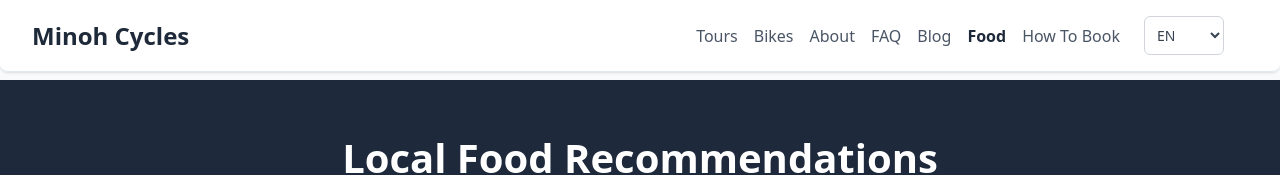
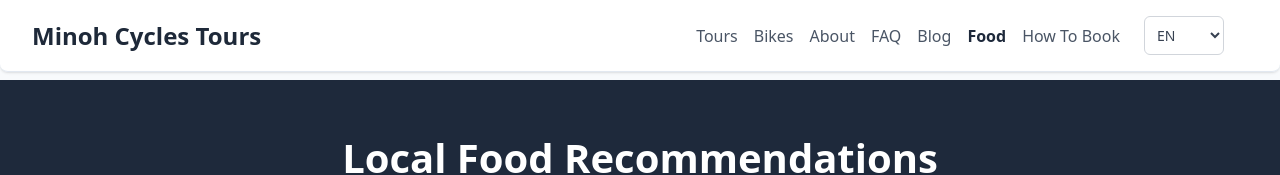
Before and after one commit to jonathan-h-grebe/minoh_cycles_static, a Vue app: page /en/food in a window 1280 px wide. Shown: the top 175 px of the page. Built offline with nearby package versions, Linux system fonts and the light colour scheme; what @vueuse/head would draw is missing.

Commit message:
start rebranding to minoh cycle tours, small change to tours page

```diff
--- a/src/components/AppHeader.vue
+++ b/src/components/AppHeader.vue
@@ -1,8 +1,8 @@
 <template>
   <header class="header flex justify-between items-center rounded-b-lg shadow-sm">
     <div class="text-2xl font-bold text-gray-800">
-      <router-link v-if="!isHomePage" :to="`/${currentLocale}/`" class="brand-link">Minoh Cycles</router-link>
-      <span v-else>Minoh Cycles</span>
+      <router-link v-if="!isHomePage" :to="`/${currentLocale}/`" class="brand-link">Minoh Cycles Tours</router-link>
+      <span v-else>Minoh Cycle Tours</span>
     </div>
     <div class="flex items-center space-x-6">
       <nav class="space-x-4 desktop-nav">
--- a/src/locales/en.json
+++ b/src/locales/en.json
@@ -12,7 +12,7 @@
     "faq": "FAQ"
   },
   "hero": {
-    "brandName": "Minoh Cycles",
+    "brandName": "Minoh Cycle Tours ",
     "title": "E-Bike Rentals & Guided Tours",
     "subtitle": "Experience the best of Northern Osaka by bike",
     "cta": "Book Your Adventure",
@@ -99,9 +99,9 @@
     },
     "tours": {
       "katsuojiMinohFalls": {
-        "name": "Katsuoji & Minoh Falls Half-Day Tour With Lunch",
+        "name": "Katsuoji & Minoh Falls Half-Day Tour",
         "description": "Visit both Katsuoji Temple and Minoh Falls on this half-day adventure, rounded off with lunch at a beloved local restaurant.",
-        "duration": "9AM~2PM",
+        "duration": "9AM~1PM",
         "difficulty": "Moderate"
       },
       "katsuojiVisitorCenter": {
--- a/src/locales/ko.json
+++ b/src/locales/ko.json
@@ -99,9 +99,9 @@
     },
     "tours": {
       "katsuojiMinohFalls": {
-        "name": "점심 포함 가쓰오지 및 미노 폭포 반일 투어",
+        "name": "가쓰오지 및 미노 폭포 반일 투어",
         "description": "이 반나절 모험에서 가쓰오지 사원과 미노 폭포를 모두 방문하고 사랑받는 지역 레스토랑에서 점심으로 마무리하세요.",
-        "duration": "오전 9시~오후 2시",
+        "duration": "오전 9시~오후 1시",
         "difficulty": "중급"
       },
       "katsuojiVisitorCenter": {
--- a/src/locales/zh.json
+++ b/src/locales/zh.json
@@ -99,9 +99,9 @@
     },
     "tours": {
       "katsuojiMinohFalls": {
-        "name": "勝尾寺與箕面瀑布半日遊附午餐",
+        "name": "勝尾寺與箕面瀑布半日遊",
         "description": "在這趟半日冒險中造訪勝尾寺和箕面瀑布，並在當地人喜愛的餐廳享用午餐作為完美結尾。",
-        "duration": "上午9點~下午2點",
+        "duration": "上午9點~下午1點",
         "difficulty": "中等難度"
       },
       "katsuojiVisitorCenter": {
```
